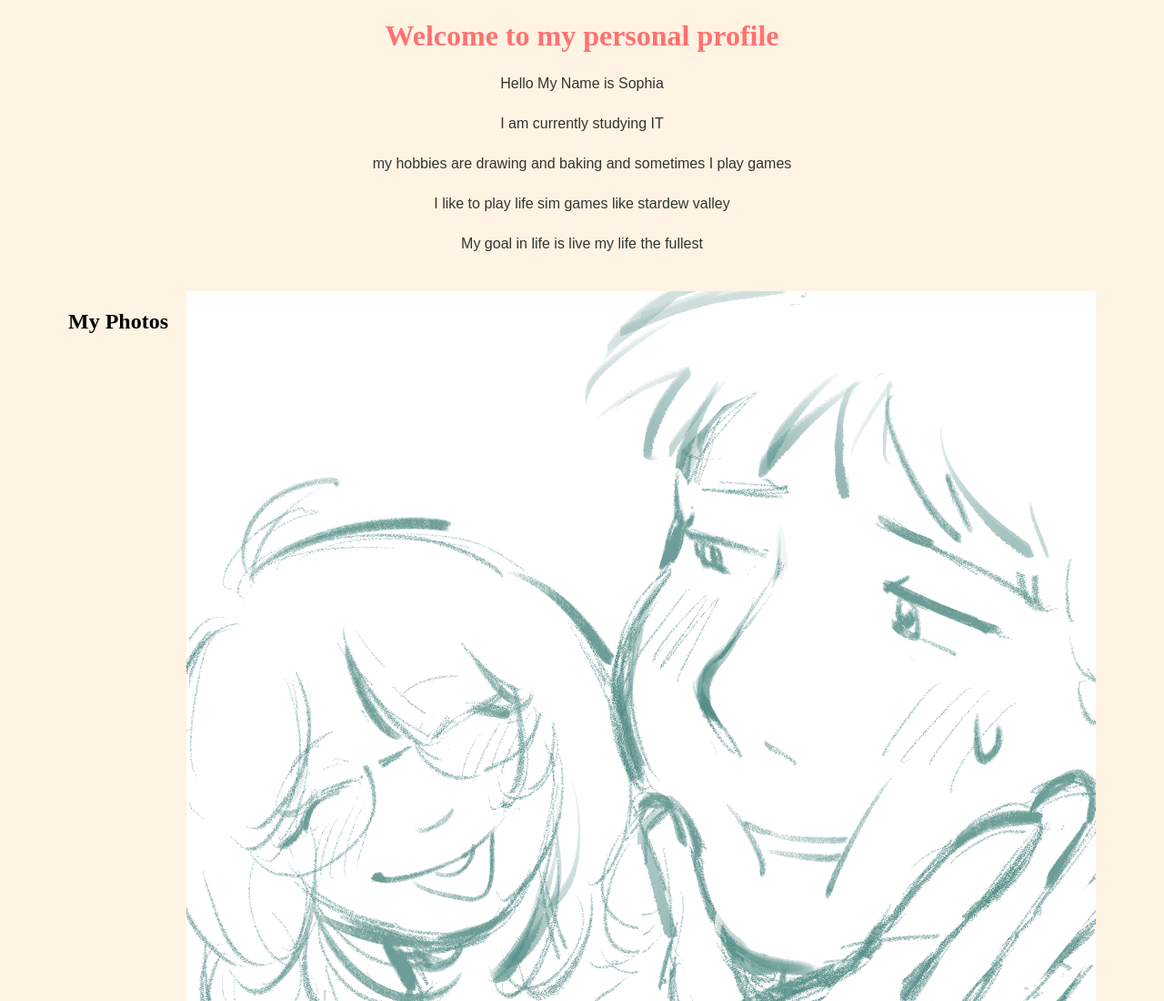
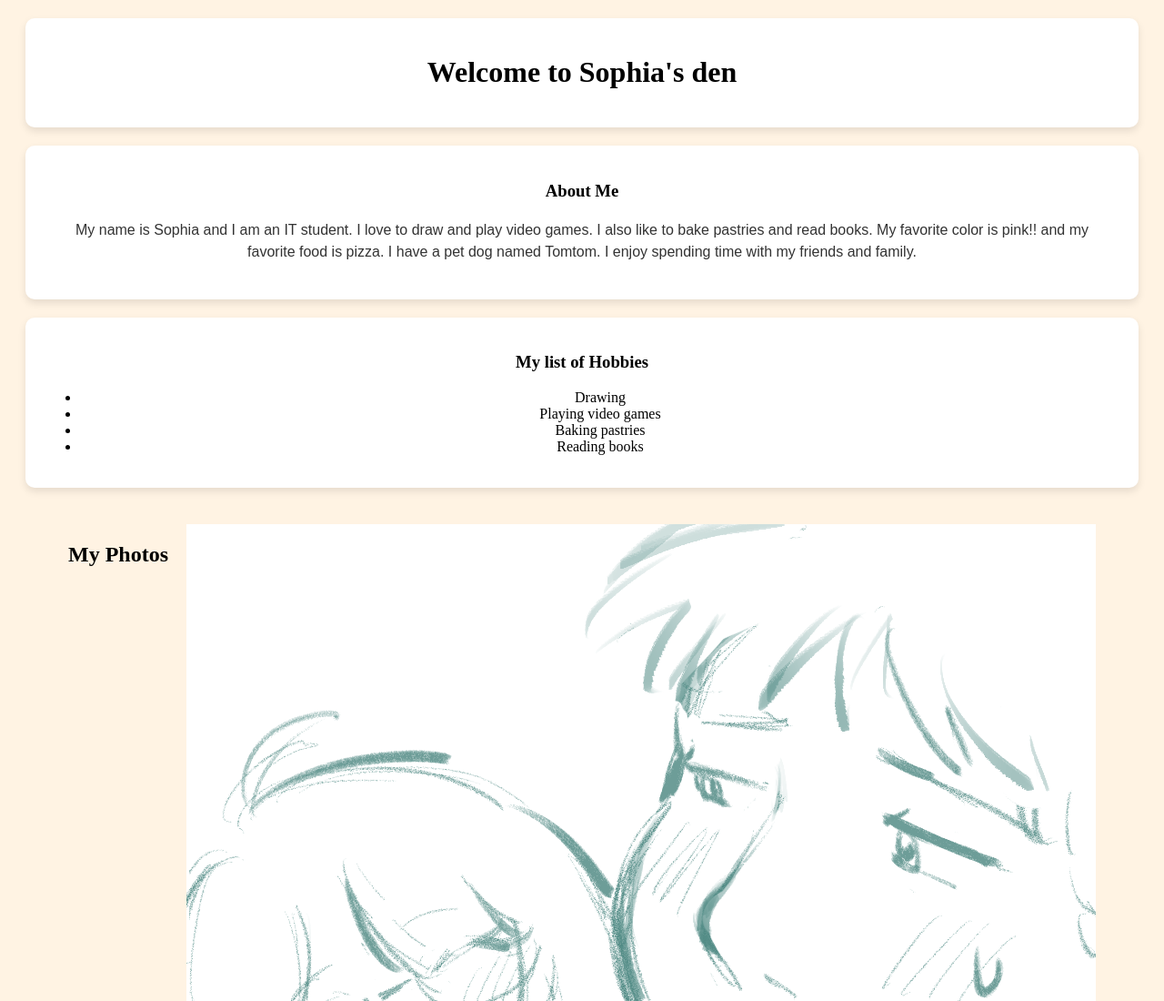
Before and after one commit to apcmrcahib/WEBPROG-CS251_IT253-html-lessons, a plain HTML site: page introduction/index.html in a window 1280 px wide. Shown: the top 1100 px of the page at 91% size. Drawn offline with Linux system fonts and the light colour scheme.

Commit message:
Refactor introduction page layout and update CSS styles for consistency

```diff
--- a/introduction/index.html
+++ b/introduction/index.html
@@ -1,20 +1,34 @@
 <!DOCTYPE html>
 <html>
 <head>
-<title>Sophia's Page</title>
+<title>Sophia's Website</title>
 <link rel="stylesheet" type="text/css" href="mystyle.css">
 </head>
 <body>
 
- <div style="text-align: center;">
-  <h1>Welcome to my personal profile</h1>
-  <p>Hello My Name is Sophia</p>
-  <p>I am currently studying IT</p>
-  <p>my hobbies are drawing and baking and sometimes I play games</p>
-  <p>I like to play life sim games like stardew valley</p>
-  <p>My goal in life is live my life the fullest</p>
+<div class="text-in-box">
+  <h1>Welcome to Sophia's den</h1>
 </div>
 
+<div class="text-in-box">
+  <h3>About Me</h3>
+  <p>
+    My name is Sophia and I am an IT student. I love to draw and play video games.
+    I also like to bake pastries and read books. My favorite color is pink!! and my
+    favorite food is pizza. I have a pet dog named Tomtom. I enjoy spending time with
+    my friends and family.
+  </p>
+</div>
+
+<div class="text-in-box">
+  <h3>My list of Hobbies</h3>
+  <ul>
+    <li>Drawing</li>
+    <li>Playing video games</li>
+    <li>Baking pastries</li>
+    <li>Reading books</li>
+  </ul>
+</div>
 
 <div class="photo-gallery">
   <h2>My Photos</h2>
--- a/introduction/mystyle.css
+++ b/introduction/mystyle.css
@@ -1,10 +1,5 @@
 body {
     background-color: #FFF3E3;
-}
-
-h1 {
-    color: #FF7171;
-    text-align: center;
 }
 
 .photo-gallery {
@@ -15,6 +10,22 @@ h1 {
     padding: 20px;
 }
 
+.colors {
+    color: #A6C8E2;
+    color: #619DC6;
+    color: #F4BAA3;
+    color: #F4F0E2;
+}
+
+.text-in-box {
+    background-color: white;
+    padding: 20px;
+    border-radius: 10px;
+    text-align: center;
+    margin: 20px;
+    box-shadow: 0 4px 8px rgba(0, 0, 0, 0.1);
+}
+
 p {
     font-family: Arial, sans-serif;
     font-size: 16px;
```
